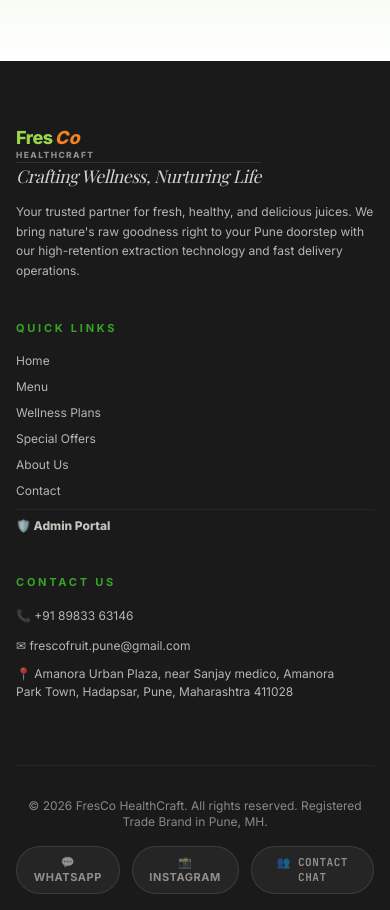
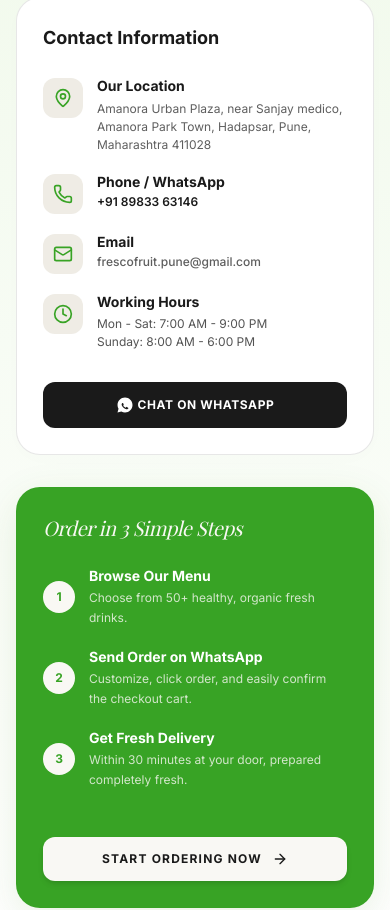
Before and after one commit to FresCohealthcraft/FrescohealthcraftPuneOfficial-, a React (Vite) app: page / in a window 390 px wide. Shown: the part 5237-6147 px from the top of the page. Built offline with nearby package versions, Linux system fonts and the light colour scheme; a web font is replaced by a local one.

Commit message:
Update ContactSection.tsx

```diff
--- a/src/components/ContactSection.tsx
+++ b/src/components/ContactSection.tsx
@@ -7,12 +7,177 @@ interface ContactSectionProps {
 
 export default function ContactSection({ onStartOrdering, onGeneralChat }: ContactSectionProps) {
   return (
-    <section id="contact" className="py-12 bg-gradient-to-t from-white to-[#F2FAED] scroll-mt-20 border-t border-[#1A1A1A]/10">
+    <section id="contact" className="py-8 bg-gradient-to-t from-white to-[#F2FAED] scroll-mt-20 border-t border-[#1A1A1A]/10">
       <div className="max-w-7xl mx-auto px-4 sm:px-6 lg:px-8">
 
-        {/* Header Badge */}
+        {/* 2-Column Grid Layout matching screenshot */}
+        <div className="grid grid-cols-1 md:grid-cols-2 gap-8 max-w-5xl mx-auto items-stretch">
 
+          {/* Left Column Card: Contact Information */}
+          <div className="bg-white border border-[#1A1A1A]/10 rounded-3xl p-6.5 sm:p-8 shadow-[0_4px_24px_rgba(0,0,0,0.01)] flex flex-col justify-between">
+            <div className="space-y-6">
 
+              <h3 className="text-lg font-bold text-[#1A1A1A]">
+                Contact Information
+              </h3>
+
+              <div className="space-y-4.5">
+
+                {/* Location */}
+                <a
+                  href="https://maps.google.com/?q=Amanora+Urban+Plaza,+near+Sanjay+medico,+Amanora+Park+Town,+Hadapsar,+Pune,+Maharashtra+411028"
+                  target="_blank"
+                  rel="noopener noreferrer"
+                  className="flex items-start space-x-3.5 group cursor-pointer hover:opacity-95 transition-opacity"
+                >
+                  <div className="p-2.5 bg-[#EFECE5] text-[#38A325] rounded-xl mt-0.5 shrink-0 group-hover:bg-[#38A325] group-hover:text-white transition-all duration-200">
+                    <MapPin className="w-5 h-5" />
+                  </div>
+                  <div>
+                    <h4 className="font-bold text-sm text-[#1A1A1A] group-hover:text-[#38A325] transition-all duration-200">Our Location</h4>
+                    <p className="text-xs text-[#1A1A1A]/70 mt-1 leading-normal max-w-xs group-hover:text-[#1A1A1A] group-hover:underline transition-all duration-200">
+                      Amanora Urban Plaza, near Sanjay medico, Amanora Park Town, Hadapsar, Pune, Maharashtra 411028
+                    </p>
+                  </div>
+                </a>
+
+                {/* Phone / WhatsApp */}
+                <a
+                  href="tel:+918983363146"
+                  className="flex items-start space-x-3.5 group cursor-pointer hover:opacity-95 transition-opacity"
+                >
+                  <div className="p-2.5 bg-[#EFECE5] text-[#38A325] rounded-xl mt-0.5 shrink-0 group-hover:bg-[#38A325] group-hover:text-white transition-all duration-200">
+                    <Phone className="w-5 h-5" />
+                  </div>
+                  <div>
+                    <h4 className="font-bold text-sm text-[#1A1A1A] group-hover:text-[#38A325] transition-all duration-200">Phone / WhatsApp</h4>
+                    <p className="text-xs text-[#1A1A1A] mt-0.5 font-semibold group-hover:text-[#38A325] group-hover:underline transition-all duration-200">
+                      +91 89833 63146
+                    </p>
+                  </div>
+                </a>
+
+                {/* Email */}
+                <a
+                  href="mailto:frescofruit.pune@gmail.com"
+                  className="flex items-start space-x-3.5 group cursor-pointer hover:opacity-95 transition-opacity"
+                >
+                  <div className="p-2.5 bg-[#EFECE5] text-[#38A325] rounded-xl mt-0.5 shrink-0 group-hover:bg-[#38A325] group-hover:text-white transition-all duration-200">
+                    <Mail className="w-5 h-5" />
+                  </div>
+                  <div>
+                    <h4 className="font-bold text-sm text-[#1A1A1A] group-hover:text-[#38A325] transition-all duration-200">Email</h4>
+                    <p className="text-xs text-[#1A1A1A]/70 mt-0.5 font-medium group-hover:text-[#38A325] group-hover:underline transition-all duration-200">
+                      frescofruit.pune@gmail.com
+                    </p>
+                  </div>
+                </a>
+
+                {/* Working Hours */}
+                <div className="flex items-start space-x-3.5">
+                  <div className="p-2.5 bg-[#EFECE5] text-[#38A325] rounded-xl mt-0.5 shrink-0">
+                    <Clock className="w-5 h-5 text-[#38A325]" />
+                  </div>
+                  <div>
+                    <h4 className="font-bold text-sm text-[#1A1A1A]">Working Hours</h4>
+                    <div className="text-xs text-[#1A1A1A]/75 mt-1 space-y-0.5">
+                      <p>Mon - Sat: 7:00 AM - 9:00 PM</p>
+                      <p>Sunday: 8:00 AM - 6:00 PM</p>
+                    </div>
+                  </div>
+                </div>
+
+              </div>
+
+            </div>
+
+            {/* Click general chat button styled to image specifications */}
+            <div className="mt-8">
+              <button
+                onClick={onGeneralChat}
+                className="w-full bg-[#1A1A1A] hover:bg-[#38A325] text-white py-3.5 rounded-xl text-xs uppercase tracking-wider font-bold flex items-center justify-center space-x-1.5 transition-colors cursor-pointer"
+              >
+                {/* Custom WhatsApp Icon Path */}
+                <svg
+                  className="w-4.5 h-4.5 fill-current mr-1"
+                  viewBox="0 0 24 24"
+                >
+                  <path d="M12.012 2c-5.506 0-9.989 4.478-9.99 9.984a9.96 9.96 0 0 0 1.333 4.993L2 22l5.13-1.347a9.96 9.96 0 0 0 4.887 1.28c5.505 0 9.988-4.478 9.989-9.985v-.012C22 6.478 17.518 2 12.012 2zm4.986 14.108c-.273.767-1.345 1.388-1.887 1.48-.485.082-.98.156-3.13-.734-2.15-.89-3.534-3.075-3.641-3.218-.107-.144-.863-1.148-.863-2.19 0-1.042.545-1.554.739-1.765.193-.21.428-.263.57-.263h.406c.128 0 .3.047.47.45.17.41.597 1.455.648 1.56.052.107.086.23.013.374-.072.144-.11.23-.217.359-.11.13-.23.29-.327.391-.107.111-.22.23-.094.444.125.214.557.917 1.194 1.485.819.73 1.507.955 1.721 1.062.214.107.34.09.467-.056.128-.147.548-.64.694-.858.147-.217.29-.181.49-.107s1.265.597 1.482.705c.217.107.362.164.416.257.054.094.054.545-.22 1.312z" />
+                </svg>
+                <span>Chat on WhatsApp</span>
+              </button>
+            </div>
+
+          </div>
+
+           {/* Right Column Card: Solid Slate 3-Step Ordering Guide */}
+          <div className="bg-[#38A325] text-white rounded-3xl p-6.5 sm:p-8 shadow-[0_12px_40px_rgba(74,136,36,0.12)] flex flex-col justify-between border border-[#38A325]/80">
+
+            <div className="space-y-6">
+
+              <h3 className="text-xl font-serif italic tracking-tight text-[#F9F8F4]">
+                Order in 3 Simple Steps
+              </h3>
+
+              <div className="space-y-5">
+
+                {/* Step 1 */}
+                <div className="flex items-center space-x-3.5">
+                  <div className="w-8 h-8 rounded-full bg-[#F9F8F4] text-[#38A325] flex items-center justify-center font-bold text-xs shrink-0">
+                    1
+                  </div>
+                  <div>
+                    <h4 className="font-bold text-sm">Browse Our Menu</h4>
+                    <p className="text-xs text-[#F9F8F4]/80 leading-relaxed mt-0.5">
+                      Choose from 50+ healthy, organic fresh drinks.
+                    </p>
+                  </div>
+                </div>
+
+                {/* Step 2 */}
+                <div className="flex items-center space-x-3.5">
+                  <div className="w-8 h-8 rounded-full bg-[#F9F8F4] text-[#38A325] flex items-center justify-center font-bold text-xs shrink-0">
+                    2
+                  </div>
+                  <div>
+                    <h4 className="font-bold text-sm">Send Order on WhatsApp</h4>
+                    <p className="text-xs text-[#F9F8F4]/80 leading-relaxed mt-0.5">
+                      Customize, click order, and easily confirm the checkout cart.
+                    </p>
+                  </div>
+                </div>
+
+                {/* Step 3 */}
+                <div className="flex items-center space-x-3.5">
+                  <div className="w-8 h-8 rounded-full bg-[#F9F8F4] text-[#38A325] flex items-center justify-center font-bold text-xs shrink-0">
+                    3
+                  </div>
+                  <div>
+                    <h4 className="font-bold text-sm">Get Fresh Delivery</h4>
+                    <p className="text-xs text-[#F9F8F4]/80 leading-relaxed mt-0.5">
+                      Within 30 minutes at your door, prepared completely fresh.
+                    </p>
+                  </div>
+                </div>
+
+              </div>
+
+            </div>
+
+            {/* Start Ordering Action Button */}
+            <div className="mt-8 pt-4">
+              <button
+                onClick={onStartOrdering}
+                className="w-full bg-[#F9F8F4] hover:bg-[#EFECE5] text-[#1A1A1A] py-3.5 rounded-xl text-xs uppercase font-bold tracking-widest transition-all cursor-pointer shadow-md duration-300 flex items-center justify-center space-x-1.5"
+              >
+                <span>Start Ordering Now</span>
+                <ArrowRight className="w-4 h-4 ml-1" />
+              </button>
+            </div>
+
+          </div>
+
+        </div>
 
       </div>
     </section>
```
